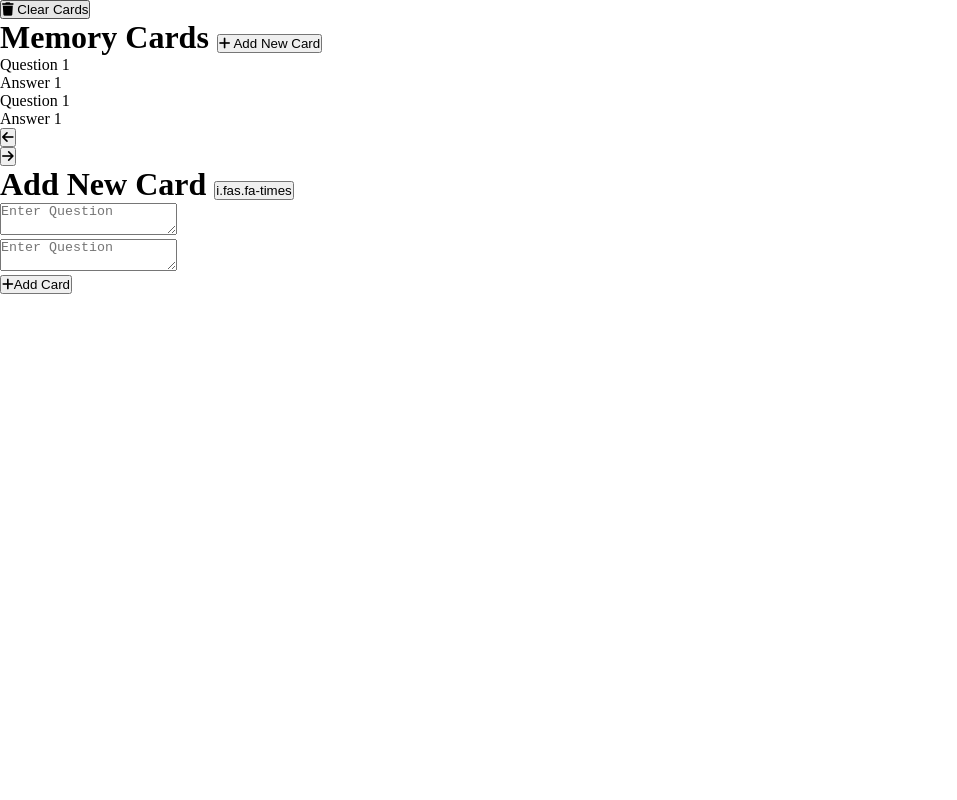
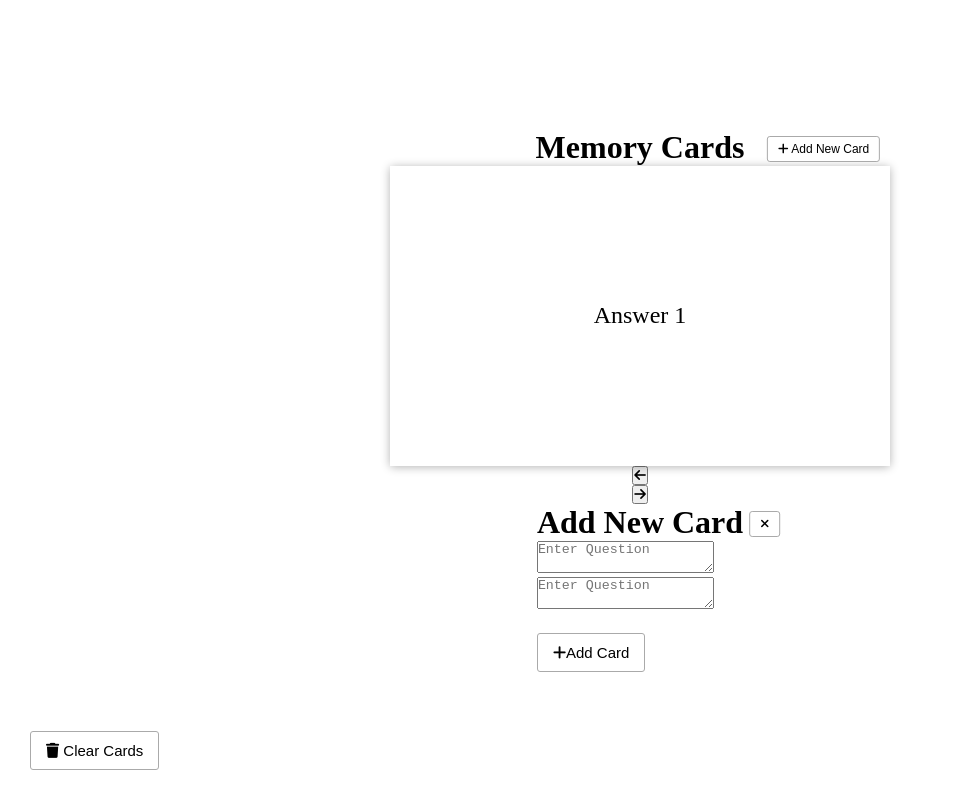
Before and after one commit to Am1d1v/Memory-Cards, a plain HTML site: page index.html in a window 1280 px wide. Shown: the whole page, without its empty margins (0-957 px from the left). Drawn offline with Linux system fonts and the light colour scheme.

Commit message:
Basic styles

```diff
--- a/index.html
+++ b/index.html
@@ -68,7 +68,7 @@
 
         <h1>Add New Card
             <button id="hide" class="btn btn-small">
-                i.fas.fa-times
+                <i class="fas fa-times"></i>
             </button>
         </h1>
 
--- a/styles/styles.sass
+++ b/styles/styles.sass
@@ -4,3 +4,74 @@
     box-sizing: border-box
     margin: 0
     padding: 0
+
+body
+    display: flex
+    justify-content: center
+    align-items: center
+    flex-direction: column
+    height: 100vh
+    overflow: hidden
+
+h1
+    position: relative
+    button
+        position: absolute
+        right: 0
+        transform: translate(120%, -50%)
+        z-index: 2
+
+.btn
+    background-color: #fff
+    border: 1px solid #aaa
+    border-radius: 3px
+    cursor: pointer
+    font-size: 15px
+    margin-top: 20px
+    padding: 10px 15px
+    &-small
+        font-size: 12px
+        padding: 5px 10px
+
+.clear
+    position: absolute
+    bottom: 30px
+    left: 30px
+
+
+.cards
+    perspective: 1000px
+    position: relative
+    height: 300px
+    width: 500px
+    max-width: 100%
+
+.card
+    position: absolute
+    opacity: 0
+    font-size: 1.5em
+    top: 0
+    left: 0
+    height: 100%
+    width: 100%
+    &.active
+        opacity: 1
+        cursor: pointer
+        z-index: 10
+
+.inner-card
+    box-shadow: 0 1px 10px rgba(0, 0, 0, 0.3)
+    border-radius: 3px
+    height: 100%
+    width: 100%
+    position: relative
+    &-front, &-back
+        position: absolute
+        top: 0
+        left: 0
+        display: flex
+        align-items: center
+        justify-content: center
+        height: 100%
+        width: 100%
+        background: #fff
```
Also changed, not shown: styles/styles.css, styles/styles.min.css, 2 other files.
